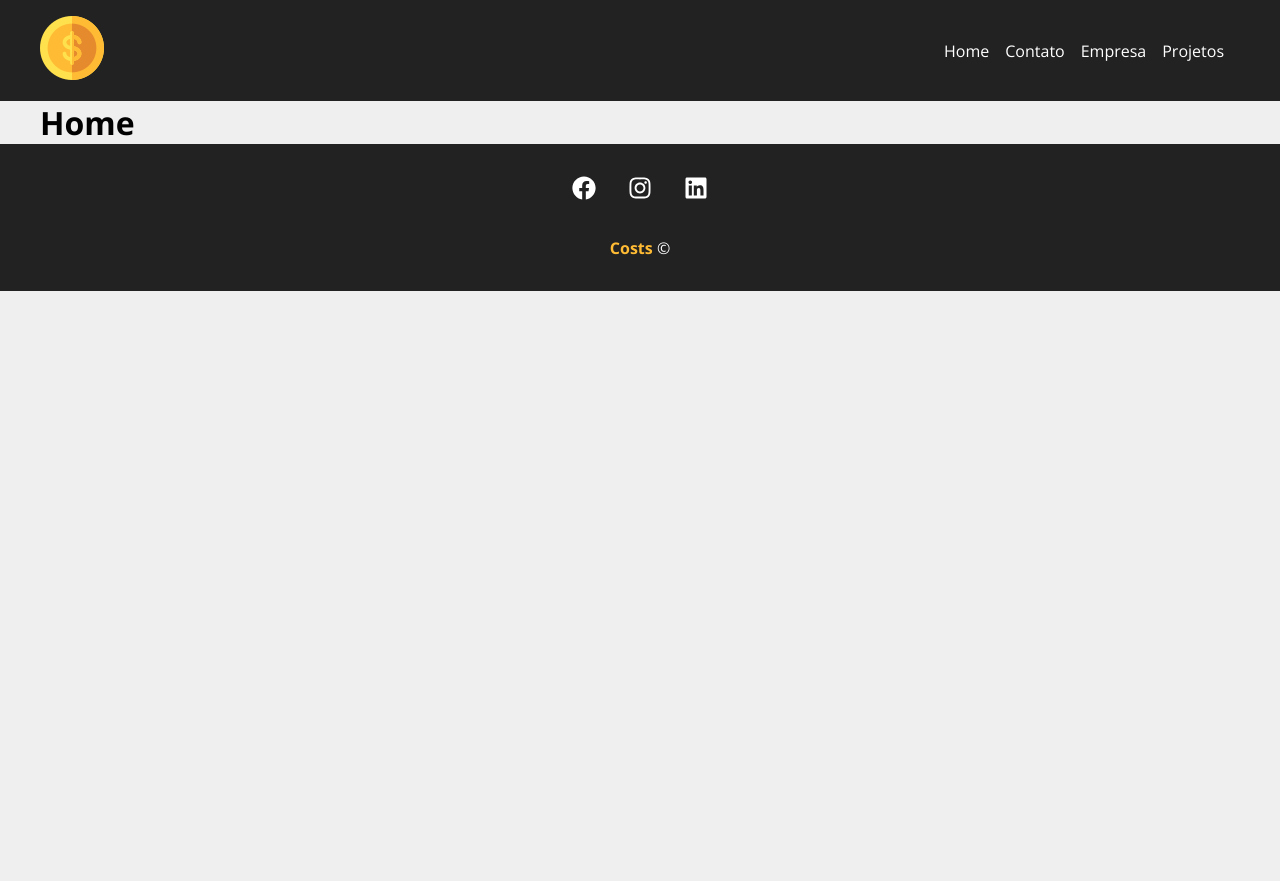
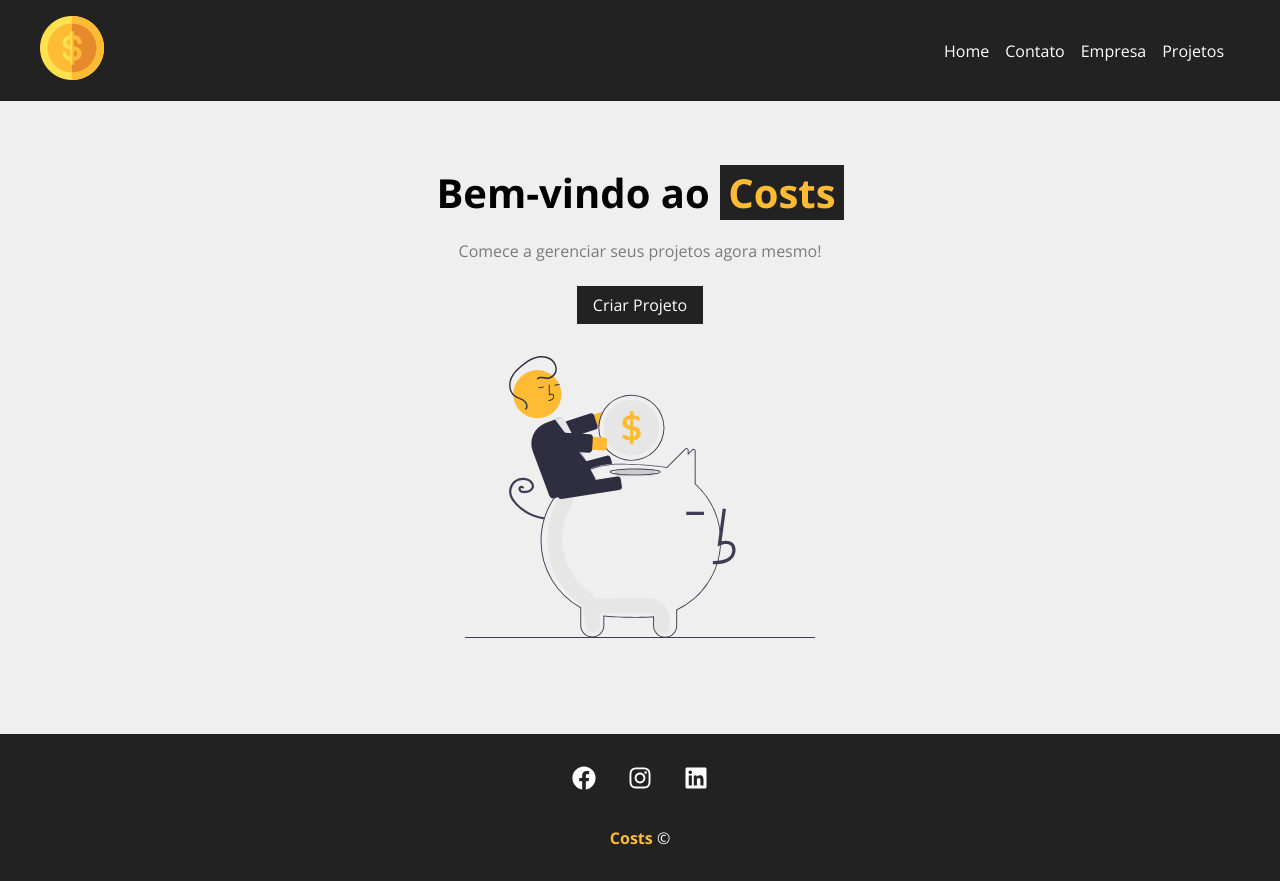
Before and after one commit to tpessoa10/Costs, a React (Create React App) app: page / in a window 1280 px wide. Before the commit the page ends 800 px from the top, so only its background shows below. Built offline with nearby package versions, Linux system fonts and the light colour scheme.

Commit message:
Criando a Home

```diff
--- a/src/App.js
+++ b/src/App.js
@@ -12,7 +12,7 @@
   return (
     <Router>
     <Navbar/>
-      <Container customClass="minHeight">
+      <Container className="minHeight">
         <Routes>
           <Route exact path='/' element={<Home/>}></Route>
           <Route exact path='/company' element={<Company/>}></Route>
--- a/src/components/layout/Container.modules.css
+++ b/src/components/layout/Container.modules.css
@@ -6,7 +6,7 @@
     flex-wrap: wrap;
 }
 
-.min-height{
+.minHeight{
     min-height: 75vh;
 }
 
--- /dev/null
+++ b/src/components/layout/LinkButton.js
@@ -0,0 +1,10 @@
+import styles from './LinkButton.modules.css'
+import {Link} from 'react-router-dom'
+
+function LinkButton({to, text}){
+    return (
+        <Link className='btn' to={to}>{text}</Link>
+    )
+}
+
+export default LinkButton
--- /dev/null
+++ b/src/components/layout/LinkButton.modules.css
@@ -0,0 +1,11 @@
+.btn{
+    background-color: #222;
+    color: #fff;
+    padding: 0.5em 1em;
+    text-decoration: none;
+    transition: 0.5s;
+}
+
+.btn:hover{
+    color:#ffbb33;
+}
--- a/src/components/pages/Home.js
+++ b/src/components/pages/Home.js
@@ -1,6 +1,15 @@
+import styles from './Home.modules.css'
+import savings from '../../img/savings.svg'
+import LinkButton from '../layout/LinkButton'
+
 function Home (){
     return (
-        <h1>Home</h1>
+        <section className='home_container'>
+            <h1>Bem-vindo ao <span>Costs</span></h1>
+            <p>Comece a gerenciar seus projetos agora mesmo!</p>
+            <LinkButton to='/newproject' text='Criar Projeto'/>
+            <img src={savings}></img>
+        </section>
     )
 }
 
--- /dev/null
+++ b/src/components/pages/Home.modules.css
@@ -0,0 +1,29 @@
+.home_container{
+    width: 100%;
+    display: flex;
+    flex-direction: column;
+    align-items: center;
+    justify-content: center;
+    padding: 4em;
+}
+
+.home_container h1{
+    font-size: 2.5em;
+    margin-bottom: .5em;
+}
+
+.home_container h1 span{
+    color: #ffbb33;
+    padding: 0 .2em;
+    background-color: #222;
+}
+
+.home_container p {
+    margin-bottom: 1.5em;
+    color: #7b7b7b;
+}
+
+.home_container img{
+    width: 350px;
+    margin: 2em 0;
+}
```
